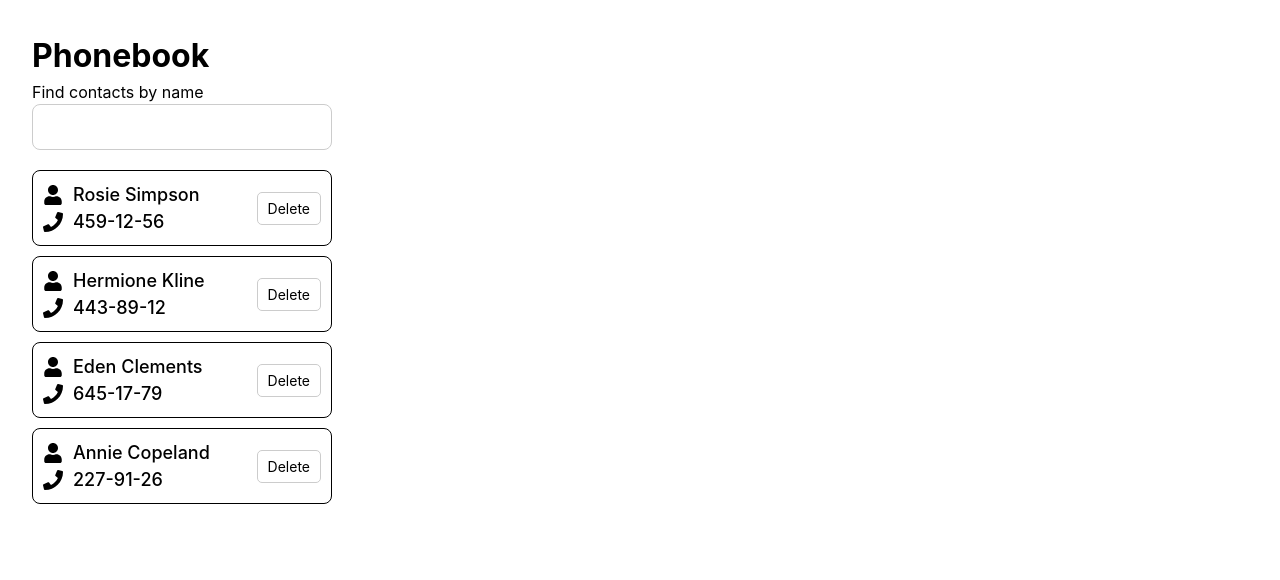
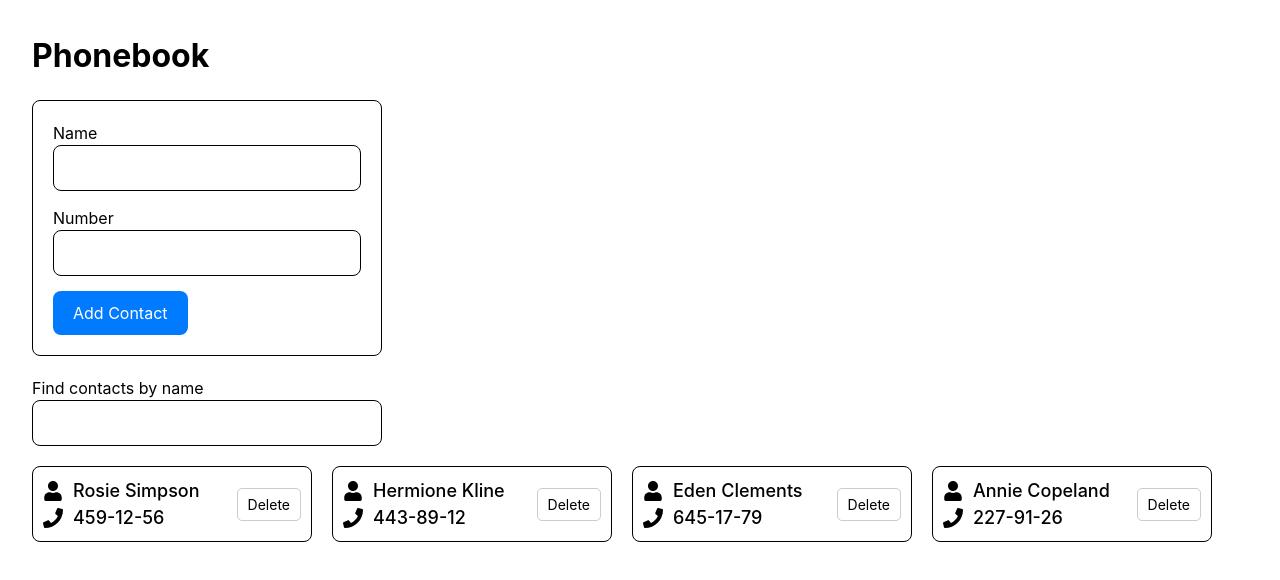
Before and after one commit to icodebits/goit-neo-react-hw-module3, a React (Vite) app: page / in a window 1280 px wide. Shown: the top 580 px of the page. Built offline with nearby package versions, Linux system fonts and the light colour scheme.

Commit message:
Implement Step 3.

```diff
--- a/package.json
+++ b/package.json
@@ -10,9 +10,12 @@
     "preview": "vite preview"
   },
   "dependencies": {
+    "formik": "^2.4.6",
+    "nanoid": "^5.0.7",
     "react": "^18.3.1",
     "react-dom": "^18.3.1",
-    "react-icons": "^5.3.0"
+    "react-icons": "^5.3.0",
+    "yup": "^1.4.0"
   },
   "devDependencies": {
     "@eslint/js": "^9.9.0",
--- a/src/components/App/App.jsx
+++ b/src/components/App/App.jsx
@@ -2,10 +2,11 @@ import { useState } from 'react'
 import './App.css'
 import ContactList from '../ContactList/ContactList';
 import SearchBox from '../SearchBox/SearchBox';
+import ContactForm from "../ContactForm/ContactForm";
 
 
 function App() {
-  const [contacts] = useState([
+  const [contacts, setContacts] = useState([
     { id: 'id-1', name: 'Rosie Simpson', number: '459-12-56' },
     { id: 'id-2', name: 'Hermione Kline', number: '443-89-12' },
     { id: 'id-3', name: 'Eden Clements', number: '645-17-79' },
@@ -18,15 +19,20 @@ function App() {
     contact.name.toLowerCase().includes(filter.toLowerCase())
   );
 
+  const addContact = (newContact) => {
+    setContacts((prevContacts) => [...prevContacts, newContact]);
+  };
+
   return (
     <>
       <div>
         <h1>Phonebook</h1>
+        <ContactForm onSubmit={addContact} />
         <SearchBox value={filter} onChange={setFilter} />
         <ContactList contacts={filteredContacts} />
       </div>
     </>
-  )
+  );
 }
 
 export default App
--- a/src/components/Contact/Contact.module.css
+++ b/src/components/Contact/Contact.module.css
@@ -8,6 +8,7 @@
   border-radius: 8px;
   margin-bottom: 10px;
   background-color: #fff;
+  width: 280px;
 }
 
 .contactInfo {
--- /dev/null
+++ b/src/components/ContactForm/ContactForm.jsx
@@ -0,0 +1,72 @@
+import { Formik, Form, Field, ErrorMessage } from "formik"
+import * as Yup from "yup"
+import { nanoid } from "nanoid"
+import styles from "./ContactForm.module.css"
+
+const ContactForm = ({ onSubmit }) => {
+    const validationSchema = Yup.object({
+        name: Yup.string()
+            .min(3, "Must be at least 3 characters")
+            .max(50, "Must be 50 characters or less")
+            .required("Required"),
+        number: Yup.string()
+            .min(3, "Must be at least 3 characters")
+            .max(50, "Must be 50 characters or less")
+            .required("Required"),
+    })
+
+    const initialValues = {
+        name: "",
+        number: "",
+    }
+
+    const handleSubmit = (values, { resetForm }) => {
+        const newContact = {
+            id: nanoid(),
+            name: values.name,
+            number: values.number,
+        }
+        onSubmit(newContact)
+        resetForm()
+    }
+
+    return (
+      <Formik
+        initialValues={initialValues}
+        validationSchema={validationSchema}
+        onSubmit={handleSubmit}
+      >
+        {({ isSubmitting, isValid }) => (
+          <Form className={styles.contactForm}>
+            <div className={styles.formGroup}>
+              <label htmlFor="name">Name</label>
+              <Field type="text" name="name" className={styles.inputField} />
+              <ErrorMessage
+                name="name"
+                component="div"
+                className={styles.errorMessage}
+              />
+            </div>
+            <div className={styles.formGroup}>
+              <label htmlFor="number">Number</label>
+              <Field type="text" name="number" className={styles.inputField} />
+              <ErrorMessage
+                name="number"
+                component="div"
+                className={styles.errorMessage}
+              />
+            </div>
+            <button
+              type="submit"
+              className={styles.submitButton}
+              disabled={!isValid || isSubmitting}
+            >
+              Add Contact
+            </button>
+          </Form>
+        )}
+      </Formik>
+    );
+}
+
+export default ContactForm
--- /dev/null
+++ b/src/components/ContactForm/ContactForm.module.css
@@ -0,0 +1,47 @@
+.contactForm {
+    margin: 20px 0px;
+    width: 350px;
+    border: #000 solid 1px;
+    border-radius: 8px;
+    padding: 20px;
+}
+
+.formGroup {
+    margin-bottom: 15px;
+}
+
+.inputField {
+    width: 100%;
+    padding: 10px;
+    font-size: 16px;
+    border: 1px solid #000;
+    border-radius: 8px;
+    box-sizing: border-box;
+}
+
+.inputField:focus {
+    outline: none;
+    border-color: #007bff;
+    box-shadow: 0 0 5px rgba(0, 123, 255, 0.5);
+}
+
+.errorMessage {
+    color: red;
+    font-size: 12px;
+    margin-top: 5px;
+}
+
+.submitButton {
+    padding: 10px 20px;
+    font-size: 16px;
+    background-color: #007bff;
+    color: #fff;
+    border: none;
+    border-radius: 8px;
+    cursor: pointer;
+}
+
+.submitButton:disabled {
+    background-color: #ccc;
+    cursor: not-allowed;
+}
--- a/src/components/ContactList/ContactList.module.css
+++ b/src/components/ContactList/ContactList.module.css
@@ -2,5 +2,8 @@
     list-style: none;
     padding: 0;
     margin: 20px 0px;
-    width: 300px;
+    display: flex;
+    flex-direction: row;
+    gap: 20px;
+    flex-wrap: wrap;
 }
--- a/src/components/SearchBox/SearchBox.module.css
+++ b/src/components/SearchBox/SearchBox.module.css
@@ -1,13 +1,13 @@
 .searchBox {
-    margin-bottom: 20px;
-    width: 300px;
+    margin: 20px 0px;
+    width: 350px;
 }
 
 .searchInput {
     width: 100%;
     padding: 10px;
     font-size: 16px;
-    border: 1px solid #ccc;
+    border: 1px solid #000;
     border-radius: 8px;
     box-sizing: border-box;
 }
```
Also changed, not shown: 1 other file (tests, documents, lock files or other folders).
